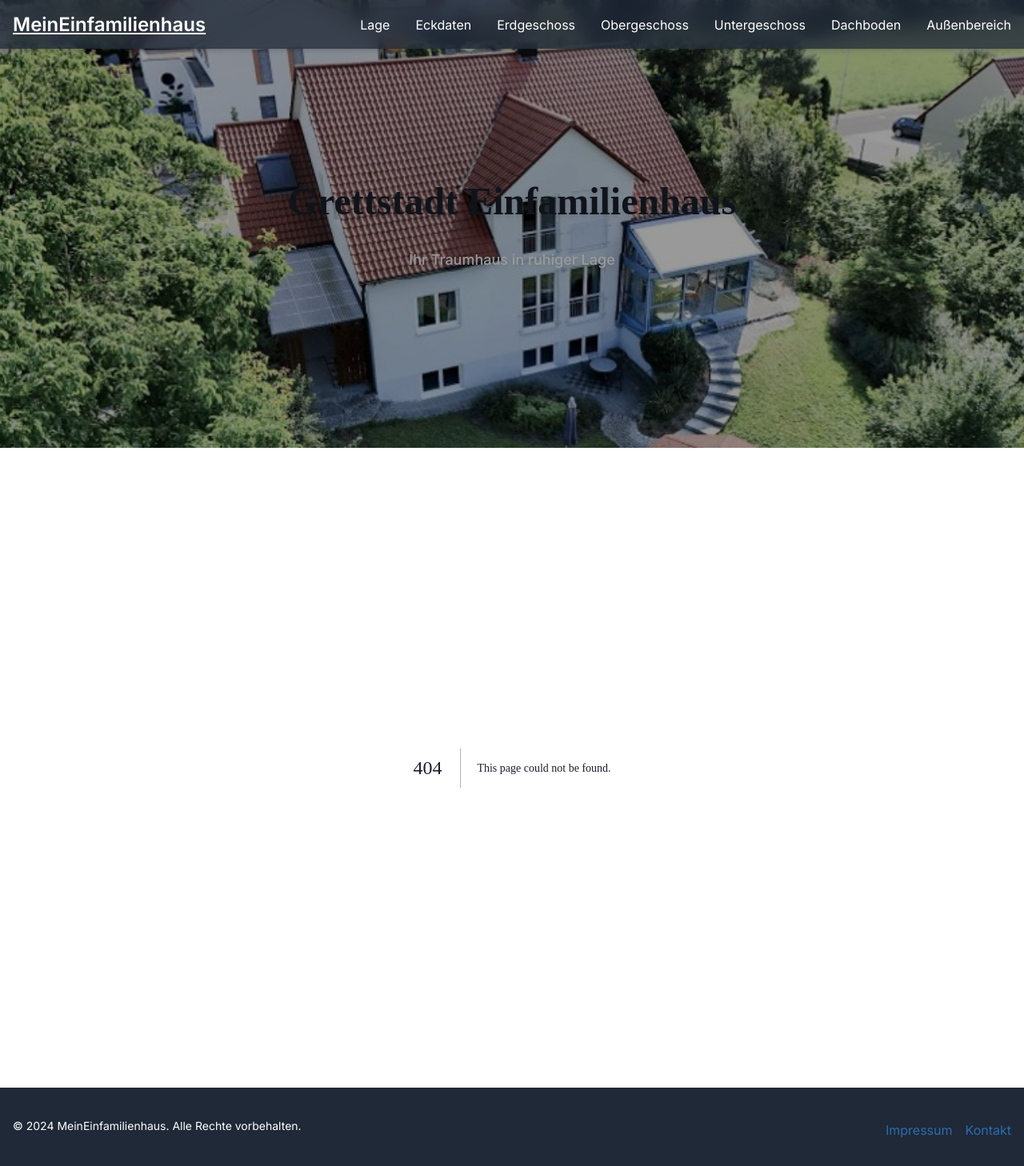
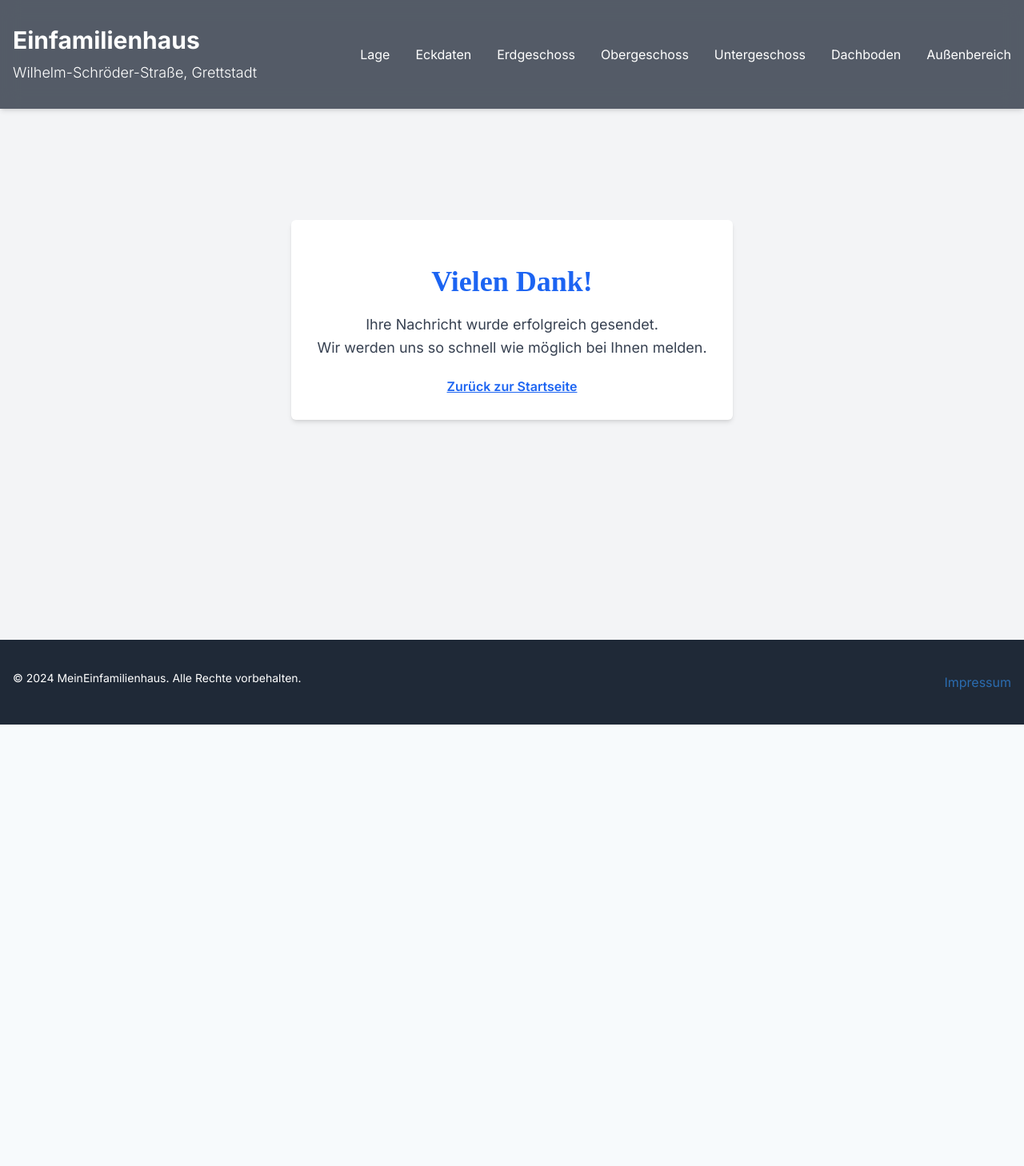
Before and after one commit to sidyes/grettstadt, a Next.js app: page /danke in a window 1280 px wide. Before the commit this address had no page. Shown: the top 1458 px of the page at 80% size. After the commit the page ends 906 px from the top, so only its background shows below. Built offline with nearby package versions, Linux system fonts and the light colour scheme.

Commit message:
add contact

```diff
--- /dev/null
+++ b/app/components/contact/contact.tsx
@@ -0,0 +1,80 @@
+export default function Contact() {
+  return (
+    <div className="max-w-lg mx-auto p-6 rounded-md">
+      <h2 className="text-2xl font-bold mb-6 text-gray-800">Kontakt</h2>
+      <form
+        name="contact"
+        method="POST"
+        data-netlify="true"
+        data-netlify-recaptcha="true"
+        className="space-y-4"
+        action="/danke"
+      >
+        {/* Netlify Form Hidden Input */}
+        <input type="hidden" name="form-name" value="contact" />
+        <p className="hidden">
+          <label>
+            Don’t fill this out if you’re human: <input name="bot-field" />
+          </label>
+        </p>
+
+        <div>
+          <label
+            htmlFor="name"
+            className="block text-sm font-medium text-gray-700"
+          >
+            Name
+          </label>
+          <input
+            type="text"
+            id="name"
+            name="name"
+            required
+            className="mt-1 block w-full p-2 border border-gray-300 rounded-md shadow-sm focus:ring-blue-500 focus:border-blue-500"
+          />
+        </div>
+
+        <div>
+          <label
+            htmlFor="email"
+            className="block text-sm font-medium text-gray-700"
+          >
+            E-Mail Adresse
+          </label>
+          <input
+            type="email"
+            id="email"
+            name="email"
+            required
+            className="mt-1 block w-full p-2 border border-gray-300 rounded-md shadow-sm focus:ring-blue-500 focus:border-blue-500"
+          />
+        </div>
+
+        <div>
+          <label
+            htmlFor="message"
+            className="block text-sm font-medium text-gray-700"
+          >
+            Nachricht
+          </label>
+          <textarea
+            id="message"
+            name="message"
+            rows={4}
+            required
+            className="mt-1 block w-full p-2 border border-gray-300 rounded-md shadow-sm focus:ring-blue-500 focus:border-blue-500"
+          ></textarea>
+        </div>
+
+        <div>
+          <button
+            type="submit"
+            className="w-full py-2 px-4 bg-blue-600 text-white font-semibold rounded-md shadow-sm hover:bg-blue-700 focus:outline-none focus:ring-2 focus:ring-offset-2 focus:ring-blue-500"
+          >
+            Absenden
+          </button>
+        </div>
+      </form>
+    </div>
+  );
+}
--- a/app/components/footer/footer.tsx
+++ b/app/components/footer/footer.tsx
@@ -14,12 +14,6 @@ export default function Footer() {
           >
             Impressum
           </Link>
-          <Link
-            href="/kontakt"
-            className="hover:text-blue-300 transition-colors duration-300 no-underline"
-          >
-            Kontakt
-          </Link>
         </div>
       </div>
     </footer>
--- a/app/components/header/header.tsx
+++ b/app/components/header/header.tsx
@@ -1,12 +1,17 @@
 import Image from "next/image";
 import Navbar from "./navbar";
 import headerImage from "../../images/header.jpg";
+import classNames from "classnames";
 
-export default function Header() {
+export default function Header({ showImage = true }) {
   return (
-    <header className="relative h-[70vh] w-full overflow-hidden">
+    <header
+      className={classNames("flex flex-col w-full overflow-hidden", {
+        "h-screen": showImage,
+      })}
+    >
       <Navbar />
-      <div className="absolute inset-0 bg-black opacity-40 z-10"></div>
+      {showImage && (
         <Image
           src={headerImage}
           alt={"Ansicht von oben"}
@@ -14,14 +19,7 @@ export default function Header() {
           fill
           className="object-cover object-center"
         />
-      <div className="absolute inset-0 flex flex-col items-center justify-center text-center text-white p-4">
-        <h1 className="text-5xl font-extrabold mb-4 drop-shadow-md">
-          Grettstadt Einfamilienhaus
-        </h1>
-        <p className="text-lg font-medium drop-shadow-md">
-          Ihr Traumhaus in ruhiger Lage
-        </p>
-      </div>
+      )}
     </header>
   );
 }
--- a/app/components/header/navbar.tsx
+++ b/app/components/header/navbar.tsx
@@ -4,9 +4,10 @@ export default function Navbar() {
   return (
     <nav className="fixed top-0 left-0 w-full z-30 bg-gray-800 bg-opacity-75 backdrop-blur-md shadow-md">
       <div className="max-w-screen-xl mx-auto p-4 flex justify-between items-center">
-        <Link href="/" className="text-2xl font-semibold text-white">
-          MeinEinfamilienhaus
-        </Link>
+        <div className="text-3xl font-bold text-white py-4">
+          Einfamilienhaus <br />
+          <span className="text-lg font-light">Wilhelm-Schröder-Straße, Grettstadt</span>
+        </div>
         <div className="hidden md:flex space-x-8">
           <NavLink href="/#lage" label="Lage" />
           <NavLink href="/#eckdaten" label="Eckdaten" />
--- /dev/null
+++ b/app/danke/layout.tsx
@@ -0,0 +1,18 @@
+import "../globals.css";
+import Header from "../components/header/header";
+import Footer from "../components/footer/footer";
+
+
+export default function DankeLayout({
+  children,
+}: Readonly<{
+  children: React.ReactNode;
+}>) {
+  return (
+    <>
+      <Header showImage={false} />
+      {children}
+      <Footer />
+    </>
+  );
+}
--- /dev/null
+++ b/app/danke/page.tsx
@@ -0,0 +1,21 @@
+export default function ThankYou() {
+    return (
+      <div className="flex items-center justify-center min-h-screen bg-gray-100">
+        <div className="bg-white p-8 rounded-md shadow-md text-center">
+          <h1 className="text-4xl font-bold text-blue-600 mb-4">Vielen Dank!</h1>
+          <p className="text-gray-700 text-lg">
+            Ihre Nachricht wurde erfolgreich gesendet. <br />
+            Wir werden uns so schnell wie möglich bei Ihnen melden.
+          </p>
+          <div className="mt-6">
+            <a
+              href="/"
+              className="text-blue-600 hover:text-blue-800 font-semibold"
+            >
+              Zurück zur Startseite
+            </a>
+          </div>
+        </div>
+      </div>
+    );
+  }
--- a/app/layout.tsx
+++ b/app/layout.tsx
@@ -1,8 +1,6 @@
 import type { Metadata } from "next";
 import { Inter } from "next/font/google";
 import "./globals.css";
-import Header from "./components/header/header";
-import Footer from "./components/footer/footer";
 
 const inter = Inter({
   subsets: ["latin"],
@@ -21,11 +19,7 @@ export default function RootLayout({
 }>) {
   return (
     <html lang="en">
-      <body className={`${inter.variable} font-sans`}>
-        <Header />
-        {children}
-        <Footer />
-      </body>
+      <body className={`${inter.variable} font-sans`}>{children}</body>
     </html>
   );
 }
--- a/app/page.tsx
+++ b/app/page.tsx
@@ -2,9 +2,14 @@ import Image from "next/image";
 import VideoPlayer from "./components/video-player/video-player";
 import FloorPlan from "./components/floor-plan/floor-plan";
 import sampleImage from "./images/header.jpg";
+import Contact from "./components/contact/contact";
+import Header from "./components/header/header";
+import Footer from "./components/footer/footer";
 
 export default function Home() {
   return (
+    <>
+      <Header />
       <main className="flex flex-col justify-between p-8 space-y-16">
         <section id="lage" className="container">
           <h2 className="text-2xl font-bold text-primary">Lage</h2>
@@ -12,9 +17,9 @@ export default function Home() {
             Dieses wunderbare Zuhause befindet sich in einer äußerst ruhigen
             Spielstraße. Das Nachbargrundstück besteht aus einem unbebauten
             Garten, der zusätzliche Ruhe und Privatsphäre gewährleistet. Alle
-          wichtigen Einrichtungen sind bequem zu Fuß erreichbar. Grundschule und
-          Kindergarten sind nur 800 Meter entfernt, und ein Supermarkt liegt in
-          lediglich 240 Metern Entfernung.
+            wichtigen Einrichtungen sind bequem zu Fuß erreichbar. Grundschule
+            und Kindergarten sind nur 800 Meter entfernt, und ein Supermarkt
+            liegt in lediglich 240 Metern Entfernung.
           </p>
           <Image
             src={sampleImage}
@@ -27,8 +32,9 @@ export default function Home() {
           <h2 className="text-2xl font-bold text-primary">Eckdaten</h2>
           <p className="text-base text-secondary leading-relaxed mb-paragraph">
             Das Haus steht auf einem Grundstück von 873 m² und bietet eine
-          Wohnfläche von 195 m² sowie eine zusätzliche Nutzfläche von 165 m². Es
-          wurde im Jahr 2000 erbaut und verfügt über eine zentrale Ölheizung.
+            Wohnfläche von 195 m² sowie eine zusätzliche Nutzfläche von 165 m².
+            Es wurde im Jahr 2000 erbaut und verfügt über eine zentrale
+            Ölheizung.
           </p>
           <VideoPlayer src="/videos/eckdaten.mp4" alt="Eckdaten Video" />
         </section>
@@ -39,16 +45,16 @@ export default function Home() {
             Das Erdgeschoss beeindruckt mit einem 14 m² großen Wintergarten, der
             durch seine Fußbodenheizung auch in der kalten Jahreszeit eine
             gemütliche Atmosphäre bietet. Der offene und großzügige Wohn- und
-          Essbereich erstreckt sich über 44 m² und ist mit einem zertifizierten
-          Kaminofen ausgestattet. Die große Wohn-/Essküche bietet 22 m² Platz
-          und hat einen direkten Zugang zur Terrasse. Ein 12 m² großes Büro
-          steht ebenfalls zur Verfügung. Mit Ausnahme des Büros ist das gesamte
-          Erdgeschoss mit Granitboden und Fußbodenheizung ausgestattet. Ein
-          direkter Zugang von der isolierten Doppelgarage ins Haus sorgt dafür,
-          dass man bei schlechtem Wetter trocken ins Haus gelangt. Die
-          motorbetriebenen Garagentore und eine geflieste Garage mit Waschbecken
-          bieten zusätzlichen Komfort. Alle Fenster sind mit Außenrollos
-          versehen.
+            Essbereich erstreckt sich über 44 m² und ist mit einem
+            zertifizierten Kaminofen ausgestattet. Die große Wohn-/Essküche
+            bietet 22 m² Platz und hat einen direkten Zugang zur Terrasse. Ein
+            12 m² großes Büro steht ebenfalls zur Verfügung. Mit Ausnahme des
+            Büros ist das gesamte Erdgeschoss mit Granitboden und
+            Fußbodenheizung ausgestattet. Ein direkter Zugang von der isolierten
+            Doppelgarage ins Haus sorgt dafür, dass man bei schlechtem Wetter
+            trocken ins Haus gelangt. Die motorbetriebenen Garagentore und eine
+            geflieste Garage mit Waschbecken bieten zusätzlichen Komfort. Alle
+            Fenster sind mit Außenrollos versehen.
           </p>
           <FloorPlan
             src="/floorplans/erdgeschoss.png"
@@ -59,13 +65,14 @@ export default function Home() {
         <section id="obergeschoss" className="container">
           <h2 className="text-2xl font-bold text-primary">Obergeschoss</h2>
           <p className="text-base text-secondary leading-relaxed mb-paragraph">
-          Im Obergeschoss befinden sich vier geräumige Schlafzimmer, die jeweils
-          zwischen 20 und 27 m² groß sind. Ein besonderes Highlight ist ein
-          Schlafzimmer, das mit Starkstrom-, Wasser- und Abwasseranschlüssen
-          ausgestattet ist und somit eine Küchenvorbereitung bietet – ideal für
-          den Umbau in zwei unabhängige Einheiten. Ein Abstellraum mit
-          Dachliegefenster und Außenrollo bietet zusätzlichen Stauraum. Alle
-          Fenster im Obergeschoss sind ebenfalls mit Außenrollos versehen.
+            Im Obergeschoss befinden sich vier geräumige Schlafzimmer, die
+            jeweils zwischen 20 und 27 m² groß sind. Ein besonderes Highlight
+            ist ein Schlafzimmer, das mit Starkstrom-, Wasser- und
+            Abwasseranschlüssen ausgestattet ist und somit eine
+            Küchenvorbereitung bietet – ideal für den Umbau in zwei unabhängige
+            Einheiten. Ein Abstellraum mit Dachliegefenster und Außenrollo
+            bietet zusätzlichen Stauraum. Alle Fenster im Obergeschoss sind
+            ebenfalls mit Außenrollos versehen.
           </p>
           <FloorPlan
             src="/floorplans/obergeschoss.png"
@@ -79,11 +86,11 @@ export default function Home() {
             Das Untergeschoss ist betoniert und zusätzlich isoliert. Es ist
             komplett gefliest oder mit Vinylboden ausgestattet und bietet mit
             einer unterkellerten Garage viel Stauraum. Ein großer Hobby- oder
-          Partyraum mit drei großen und freiliegenden Außenfenstern mit Rollos,
-          sehr gut isoliert und beheizbar, steht ebenfalls zur Verfügung. Dieser
-          Raum ist mit Wasser- und Starkstromanschluss ausgestattet. Ein
-          separates Badezimmer mit Waschmaschinenanschluss ist ebenfalls
-          vorhanden.
+            Partyraum mit drei großen und freiliegenden Außenfenstern mit
+            Rollos, sehr gut isoliert und beheizbar, steht ebenfalls zur
+            Verfügung. Dieser Raum ist mit Wasser- und Starkstromanschluss
+            ausgestattet. Ein separates Badezimmer mit Waschmaschinenanschluss
+            ist ebenfalls vorhanden.
           </p>
           <FloorPlan
             src="/floorplans/untergeschoss.png"
@@ -94,8 +101,8 @@ export default function Home() {
         <section id="dachboden" className="container">
           <h2 className="text-2xl font-bold text-primary">Dachboden</h2>
           <p className="text-base text-secondary leading-relaxed mb-paragraph">
-          Der Dachboden ist zusätzlich isoliert und das Dach ist vollflächig mit
-          Pavatex-Unterdeckplatten belegt.
+            Der Dachboden ist zusätzlich isoliert und das Dach ist vollflächig
+            mit Pavatex-Unterdeckplatten belegt.
           </p>
           <Image
             src={sampleImage}
@@ -107,24 +114,33 @@ export default function Home() {
         <section id="aussenbereich" className="container">
           <h2 className="text-2xl font-bold text-primary">Außenbereich</h2>
           <p className="text-base text-secondary leading-relaxed mb-paragraph">
-          Im Außenbereich sind zwei Terrassen (einmal Südausrichtung und einmal
-          Westausrichtung), so dass in jeder Jahreszeit der geeignete Ort
-          gewählt werden kann. Die Einfahrt hält Platz für bis zu vier Fahrzeuge
-          bereit. Eine Zisterne mit einem Volumen von etwa 8 m³ sorgt für eine
-          nachhaltige Gartenbewässerung. Ein geräumiges, achteckiges,
-          individuell angefertigtes Gartenhaus dient als Mittelpunkt des Gartens
-          und als Stauraum für Gartengeräte. Zwei Terrassen und zwei überdachte
-          Außenflächen bieten Platz für Holzlagerung, Fahrräder oder
-          Kinderfahrzeuge. Ein separater Eingang durch eine Kelleraußentreppe
-          rundet das Angebot ab.
+            Im Außenbereich sind zwei Terrassen (einmal Südausrichtung und
+            einmal Westausrichtung), so dass in jeder Jahreszeit der geeignete
+            Ort gewählt werden kann. Die Einfahrt hält Platz für bis zu vier
+            Fahrzeuge bereit. Eine Zisterne mit einem Volumen von etwa 8 m³
+            sorgt für eine nachhaltige Gartenbewässerung. Ein geräumiges,
+            achteckiges, individuell angefertigtes Gartenhaus dient als
+            Mittelpunkt des Gartens und als Stauraum für Gartengeräte. Zwei
+            Terrassen und zwei überdachte Außenflächen bieten Platz für
+            Holzlagerung, Fahrräder oder Kinderfahrzeuge. Ein separater Eingang
+            durch eine Kelleraußentreppe rundet das Angebot ab.
           </p>
           <Image
             src={sampleImage}
             alt="Außenbereich Bild"
             className="rounded-lg shadow-md"
           />
-        <VideoPlayer src="/videos/aussenbereich.mp4" alt="Außenbereich Video" />
+          <VideoPlayer
+            src="/videos/aussenbereich.mp4"
+            alt="Außenbereich Video"
+          />
+        </section>
+
+        <section id="kontakt" className="container">
+          <Contact />
         </section>
       </main>
+      <Footer />
+    </>
   );
 }
--- a/package.json
+++ b/package.json
@@ -9,6 +9,7 @@
     "lint": "next lint"
   },
   "dependencies": {
+    "classnames": "^2.5.1",
     "flowbite": "^2.5.1",
     "flowbite-react": "^0.10.1",
     "next": "14.2.5",
```
Also changed, not shown: 1 other file (tests, documents, lock files or other folders). Lines whose indentation alone changed are shown as unchanged.
